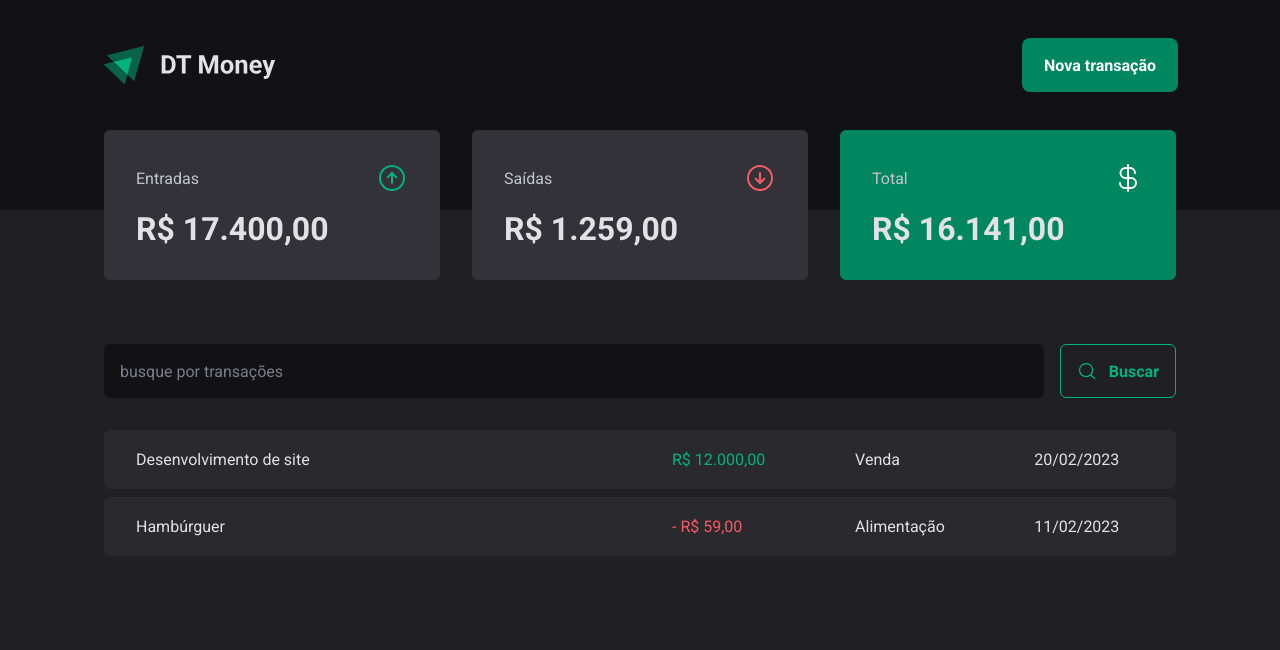
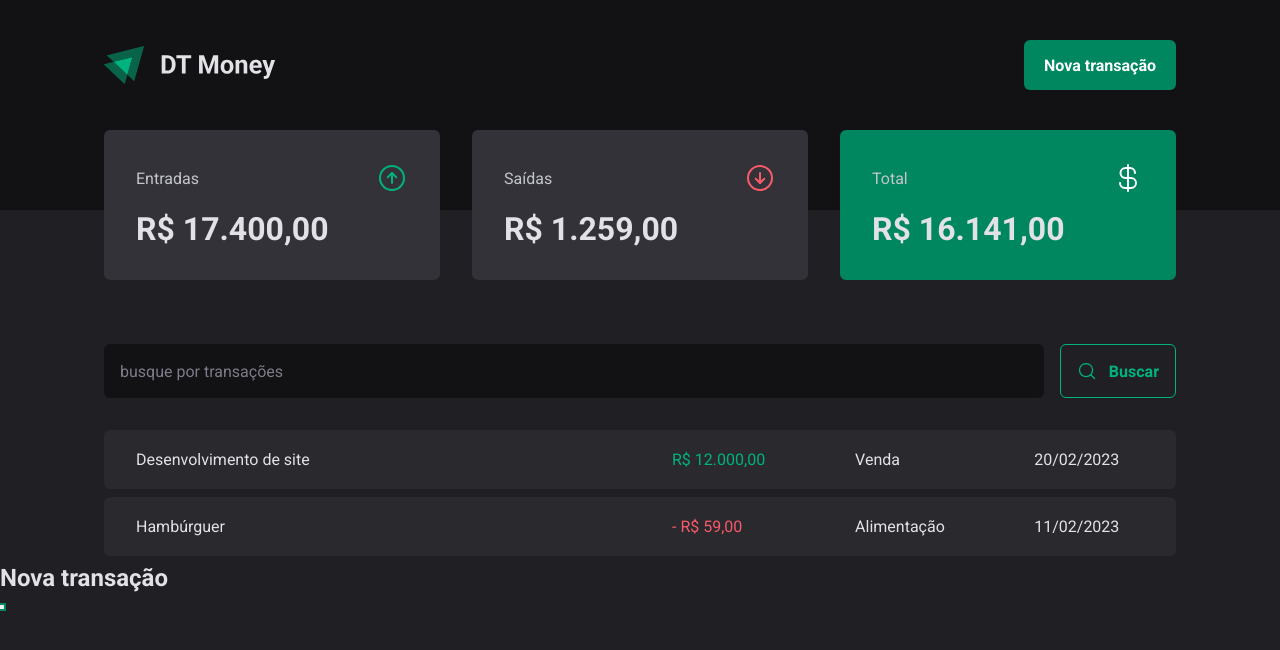
Before and after one commit to Muglly/DT-Money, a React (Vite) app: page / in a window 1280 px wide. Both pictures are taken after a click on the button "Nova transação". Shown: the top 650 px of the page. Built offline with nearby package versions, Linux system fonts and the light colour scheme.

Commit message:
Created an accessible modal with Radix-ui

```diff
--- a/package.json
+++ b/package.json
@@ -9,6 +9,7 @@
     "preview": "vite preview"
   },
   "dependencies": {
+    "@radix-ui/react-dialog": "^1.0.2",
     "@types/styled-components": "^5.1.26",
     "phosphor-react": "^1.4.1",
     "react": "^18.2.0",
--- a/src/components/Header/index.tsx
+++ b/src/components/Header/index.tsx
@@ -1,4 +1,5 @@
 import LogoImg from "../../assets/logo.svg";
+import * as Dialog from "@radix-ui/react-dialog";
 
 import * as S from "./styles";
 
@@ -8,7 +9,19 @@
       <S.HeaderContent>
         <img src={LogoImg} alt="DT Money" />
 
-        <S.NewTransactionButton>Nova transação</S.NewTransactionButton>
+        <Dialog.Root>
+          <Dialog.Trigger asChild>
+            <S.NewTransactionButton>Nova transação</S.NewTransactionButton>
+          </Dialog.Trigger>
+
+          <Dialog.Portal>
+            <Dialog.Overlay />
+            <Dialog.Content>
+              <Dialog.Title>Nova transação</Dialog.Title>
+              <Dialog.Close />
+            </Dialog.Content>
+          </Dialog.Portal>
+        </Dialog.Root>
       </S.HeaderContent>
     </S.HeaderContainer>
   );
```
Also changed, not shown: 1 other file (tests, documents, lock files or other folders).
